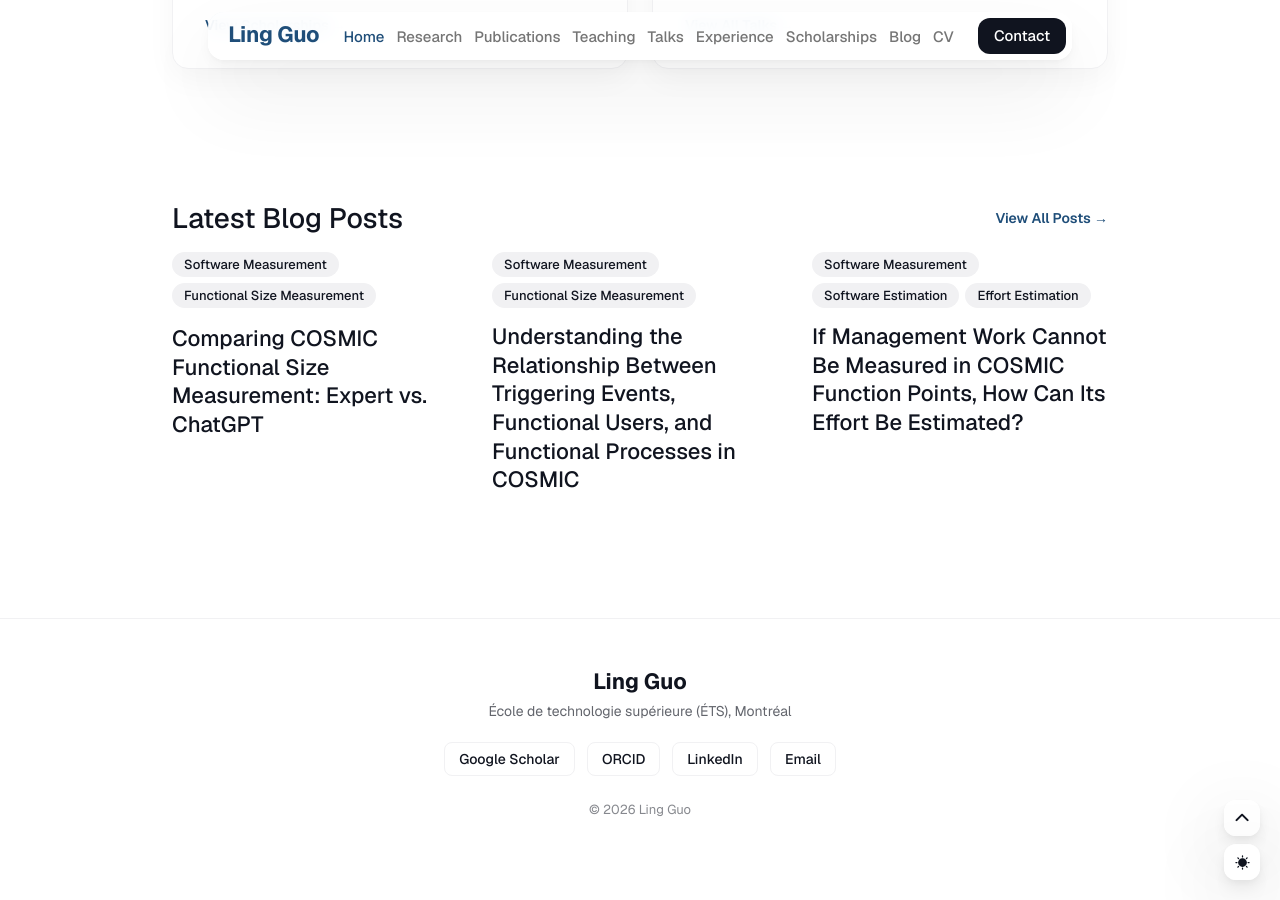
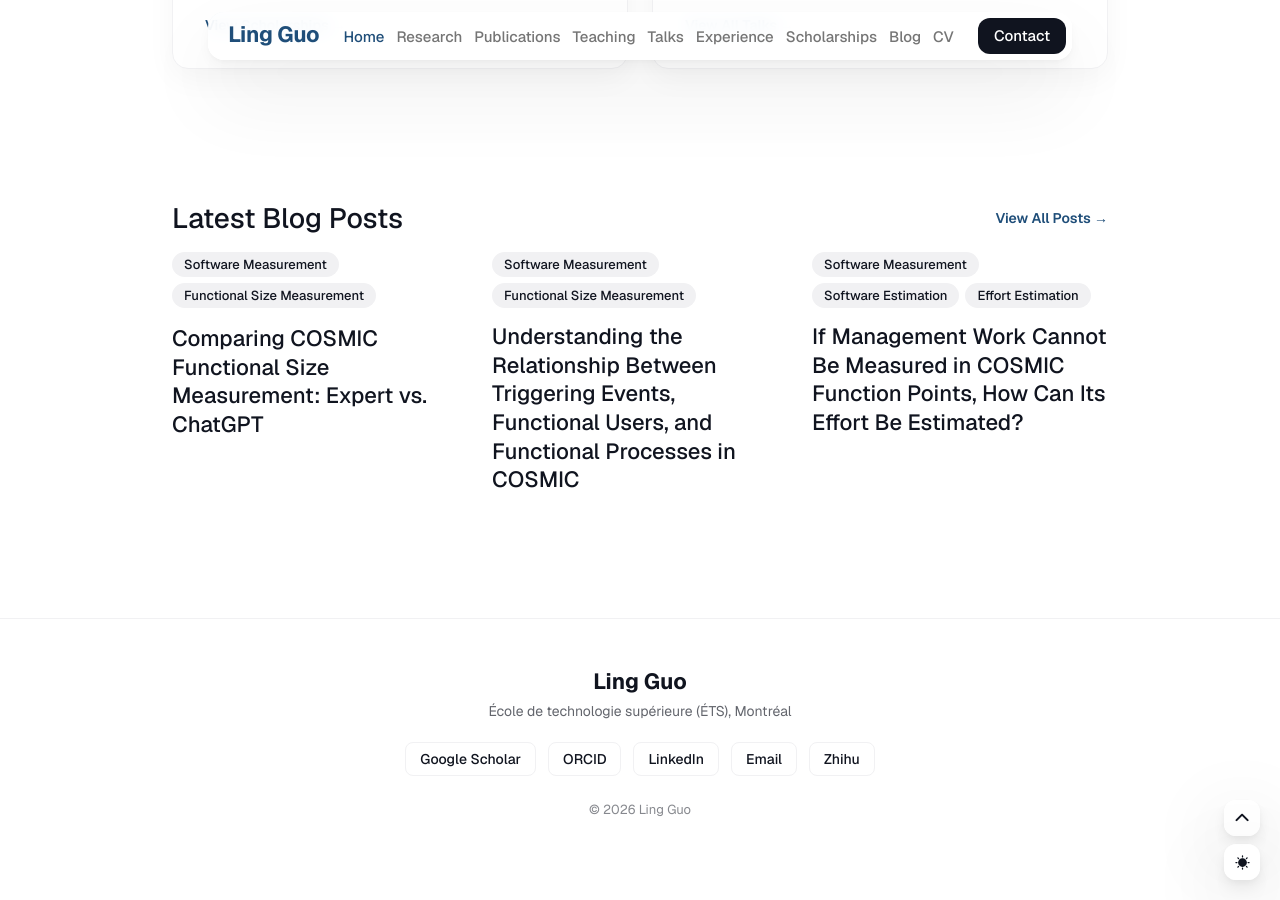
Before and after one commit to lingguo-research/lingguo-tarne, a Jekyll site: the page built from index.html, in a window 1280 px wide and 900 px high, scrolled down 3217 px. Built offline with Jekyll 4.4.1, drawn with Linux system fonts in a browser that asks for light colours; nearby versions of some CDN libraries; the list of posts is cut into pages by our own code.

Commit message:
Update footer.html

```diff
--- a/_includes/footer.html
+++ b/_includes/footer.html
@@ -28,6 +28,8 @@
         <a href="mailto:ling.guo.1@ens.etsmtl.ca">
           Email
         </a>
+
+        <a href="https://www.zhihu.com/people/guoguo73777" target="_blank" rel="noopener">Zhihu</a>
       </div>
 
       <div class="footer__copyright">
```
